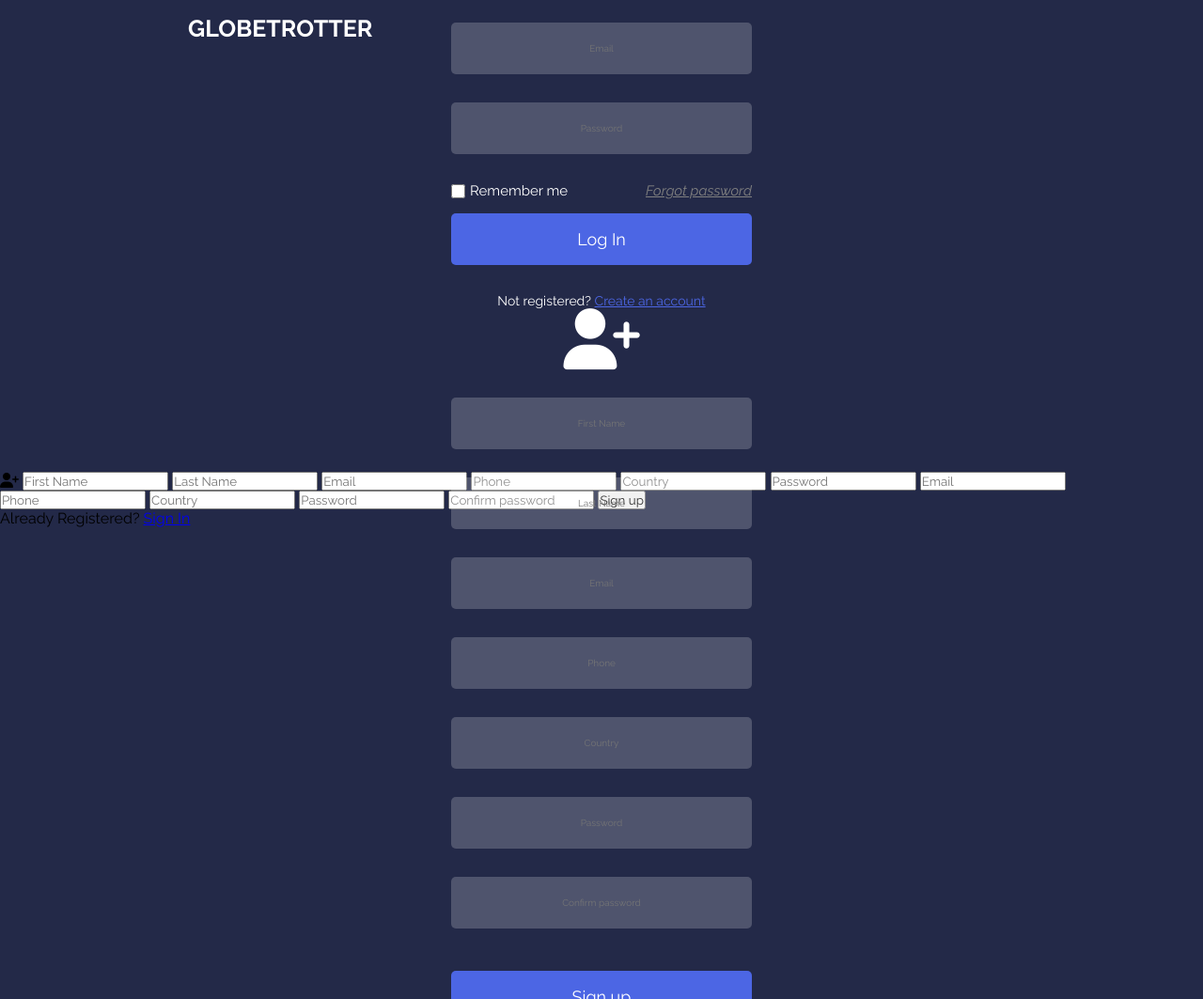
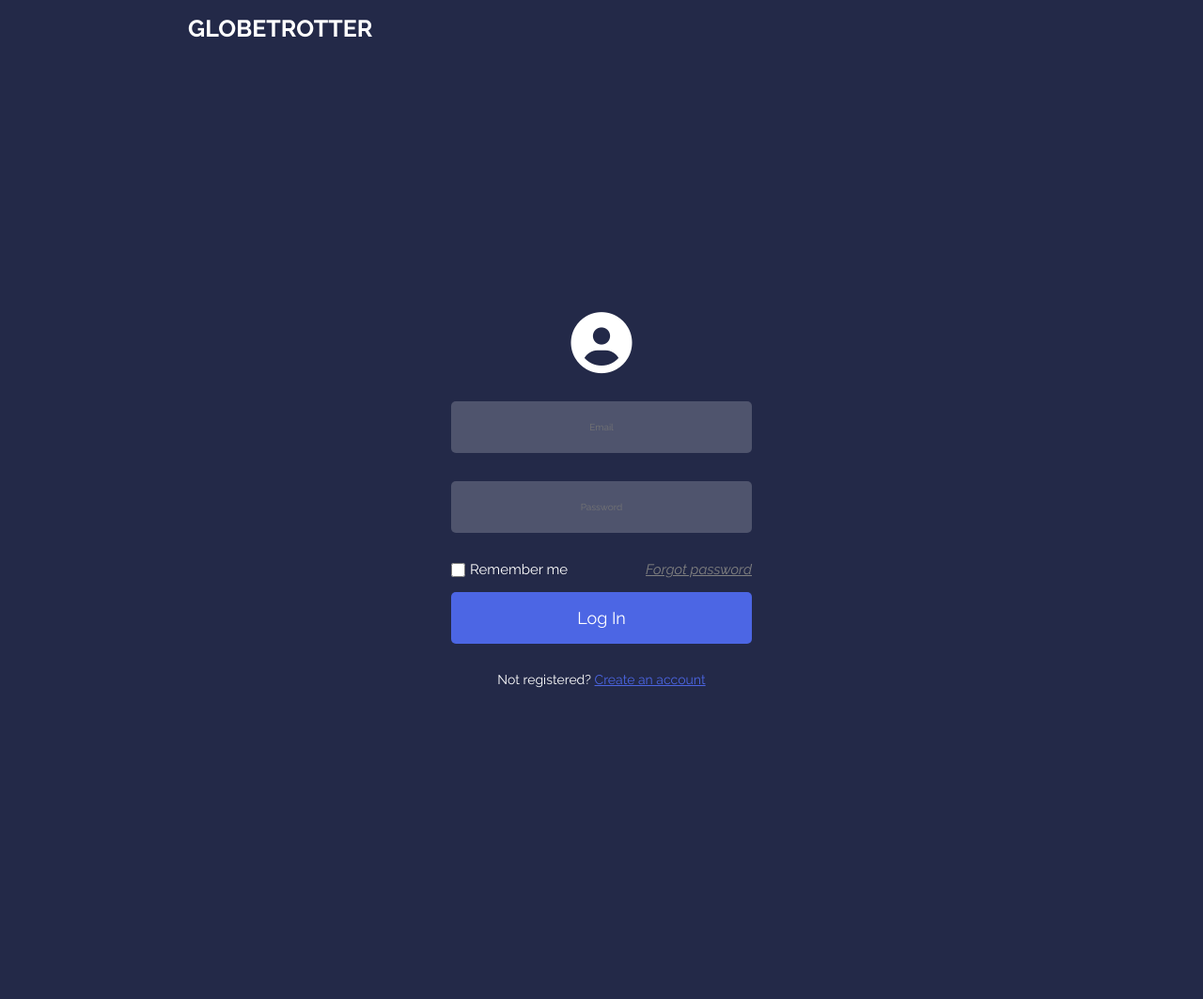
Before and after one commit to adwoaelegba/GlobeTrotter, a PHP site: page /login/login.php in a window 1280 px wide. Shown: the whole page at 94% size. Run offline with PHP 8.4, Linux system fonts and the light colour scheme; some libraries are stand-ins or nearby versions.

Commit message:
Final chANGES

```diff
--- a/ajax/script.php
+++ b/ajax/script.php
@@ -1,6 +1,9 @@
 <script src="https://cdnjs.cloudflare.com/ajax/libs/jquery/3.7.1/jquery.min.js"></script>
 
 <script type="text/javascript">
+
+
+
 
 
 //function
--- a/login/login.php
+++ b/login/login.php
@@ -45,22 +45,6 @@ include("../actions/login_user_action.php");
         <button class="button" type="submit">Log In</button>
         <div class="options-2">
             <p>Not registered? <a href="register.php">Create an account</a></p>
-        <form autocomplete="off" class="sign-up" action="" method="post">
-            <i class="fa-solid fa-user-plus"></i>
-            <input class="user-input" type="text" name="firstName" id="firstName" placeholder="First Name">
-            <input class="user-input" type="text" name="lastName"  id="lastName"  placeholder="Last Name">
-            <input class="user-input" type="email" name="email"  id="email" placeholder="Email">
-            <input class="user-input" type="text" name="phone" id="phone" placeholder="Phone">
-            <input class="user-input" type="text" name="country" id="country" placeholder="Country">
-            <input class="user-input" type="password" name="password" id="password" placeholder="Password">
-            <input class="user-input" type="password" name="cpassword" placeholder="Confirm password">
-            <button class="button" type="button" onclick="submitInfo('insert');">Sign up</button>
-
-            <div class="options-2">
-                <p>Already Registered? <a href="login.php">Sign In</a></p>
-
-            </div>
-        </form>
 
         </div>
 
@@ -70,32 +54,7 @@ include("../actions/login_user_action.php");
 
 
 
-</form>
 
-
-<form autocomplete="off" class="sign-up" action="" method="post">
-<i class="fa-solid fa-user-plus"></i>
-<input class="user-input" type="text" name="firstName" id="firstName" placeholder="First Name">
-<input class="user-input" type="text" name="lastName"  id="lastName"  placeholder="Last Name">
-
-<input class="user-input" type="email" name="email"  id="email_s" placeholder="Email">
-<input class="user-input" type="text" name="phone" id="phone" placeholder="Phone">
-<input class="user-input" type="text" name="country" id="country" placeholder="Country">
-<input class="user-input" type="password" name="password" id="password_s" placeholder="Password">
-
-<input class="user-input" type="email" name="email"  id="email" placeholder="Email">
-<input class="user-input" type="text" name="phone" id="phone" placeholder="Phone">
-<input class="user-input" type="text" name="country" id="country" placeholder="Country">
-<input class="user-input" type="password" name="password" id="password" placeholder="Password">
-
-<input class="user-input" type="password" name="cpassword" placeholder="Confirm password">
-<button class="button" type="button" onclick="submitInfo('insert');">Sign up</button>
-
-<div class="options-2">
-    <p>Already Registered? <a href="#">Sign In</a></p>
-
-</div>
-</form>
 
 
 <script type="text/javascript">
```
Also changed, not shown: actions/register_user_action.php (+12 -25 lines), css/cool.css (added, +91 -0 lines), login/signup.php (+15 -41 lines). Lines whose indentation alone changed are shown as unchanged.
